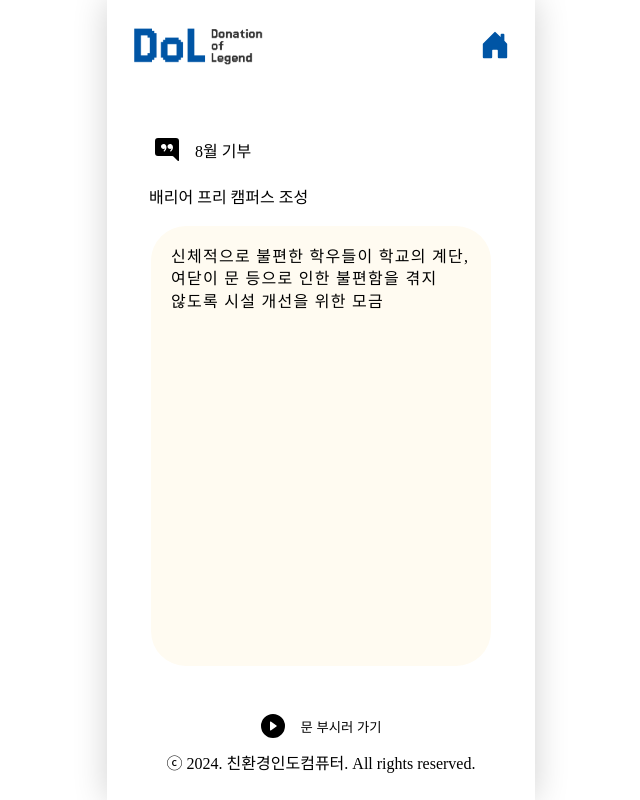
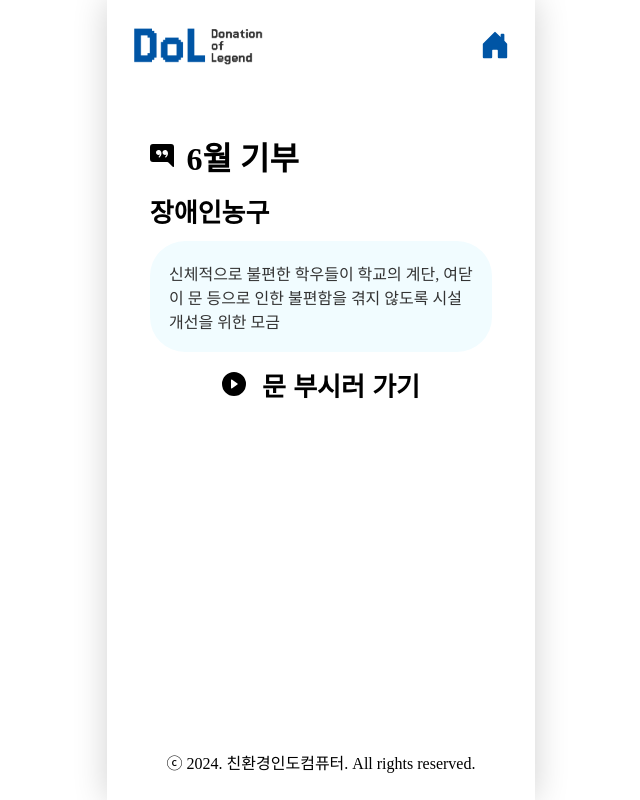
Before and after one commit to 2024-HUFSummer-HACKATHON/EnvIndiaComputer, a React (Create React App) app: page /donate in a window 1280 px wide. Shown: the whole page, without its empty margins (319-959 px from the left). Built offline with nearby package versions, Linux system fonts and the light colour scheme; a web font is replaced by a local one.

Commit message:
docs:donate.js
page css 작업

```diff
--- a/src/pages/Donate.jsx
+++ b/src/pages/Donate.jsx
@@ -1,24 +1,41 @@
 import React from 'react'
 import { BsChatRightQuoteFill, BsPlayCircleFill } from "react-icons/bs";
+import { useNavigate } from 'react-router-dom';
 
 import styled from 'styled-components';
 
+const Container=styled.div`
+  display: flex;
+  flex-direction: column;
+  align-items: center;
+  flex-wrap: wrap;
+  gap: 1vw;
+
+  padding:10%;
+`;
 const Title = styled.div`
   display: flex;
   flex-direction: row;
   align-items: center;
-  margin: 48px 0 22px 48px;
+
+  flex-wrap: wrap;
+  gap: 1vw;
+
+  font-size: ${({theme})=>theme.fontSizes.pageHeader};
+  font-weight: ${({theme})=>theme.fontWeights.Bold};
+  width: 100%;
   .icons{
-    margin-right: 16px;
     width: 24px;
     height: 24px;
   }
 `
 const Topic = styled.div`
-  margin: 18px 42px;
+  /* margin-left: 4.5vw; */
+  width: 100%;
 
+  font-size: 26px;
+  font-weight: ${({theme})=>theme.fontWeights.Bold};
 `
-
 const DonateDescription = styled.div`
   display: flex;
   flex-direction: row;
@@ -26,31 +43,39 @@ const DonateDescription = styled.div`
   align-items: center;
 `
 const Box = styled.div`
-  width: 340px;
-  height: 440px; //나중에 api연동하고나면 height빼기-이미지 크기에 맞게 늘어나게끔하기위해
-  background-color: #FFFBF1;
-  border-radius: 35px;
   display: flex;
   justify-content: center;
-`
-const Text = styled.div`
+
+  color:${({theme})=>theme.colors.black};
+  background-color:${({theme})=>theme.backgroundColors.lightBlue};
+  border-radius: 35px;
+
+  width:100%;
+  height: auto;
+
+  padding: 1.5vw;
+
+  p{
     letter-spacing: 0.1vw;
     max-width: 300px; /* 너비를 270px로 제한 */
-  margin-top: 20px;
+    /* margin-top: 20px; */
     /* text-align: center; 문단 가운데 정렬 */
 
     word-wrap: normal; /* 기본적으로 공백에서 줄바꿈 */
     word-break: keep-all; /* 단어단위로 줄바꿈(단어 중간에 줄바꿈하지 않음) */
     line-height: 1.4; /* 라인 간격을 1.2로 설정 */
-`
+  }
+`;
 
 const DonationButton = styled.button`
   display: flex;
   flex-direction: row;
   align-items: center;
-  margin: 47px auto;
   border: none;
   background-color: #FFFFFF;
+
+  font-size: ${({theme})=>theme.fontSizes.imgText};
+  font-weight: ${({theme})=>theme.fontWeights.Bold};
   cursor: pointer;
   &:hover {
       opacity: 0.5;
@@ -64,26 +89,32 @@ const DonationButton = styled.button`
 `
 
 function Donate() {
+  const navigate=useNavigate();
+
   return (
     <>
+      <Container>
         <Title>
-        <BsChatRightQuoteFill className='icons'/>
-        8월 기부
+          <BsChatRightQuoteFill
+            className='icons'
+            />
+          6월 기부
         </Title>
         <Topic>
-        배리어 프리 캠퍼스 조성
+          장애인농구
         </Topic>
         <DonateDescription>
           <Box>
-          <Text>
           신체적으로 불편한 학우들이 학교의 계단, 여닫이 문 등으로 인한 불편함을 겪지 않도록 시설 개선을 위한 모금
-          </Text>
           </Box>
         </DonateDescription>
-      <DonationButton>
+        <DonationButton
+          onClick={() => navigate('/donate/completed')}
+        >
           <BsPlayCircleFill className='icons'/>
             문 부시러 가기
         </DonationButton>
+      </Container>
     </>
   )
 }
```
Lines whose indentation alone changed are shown as unchanged.
